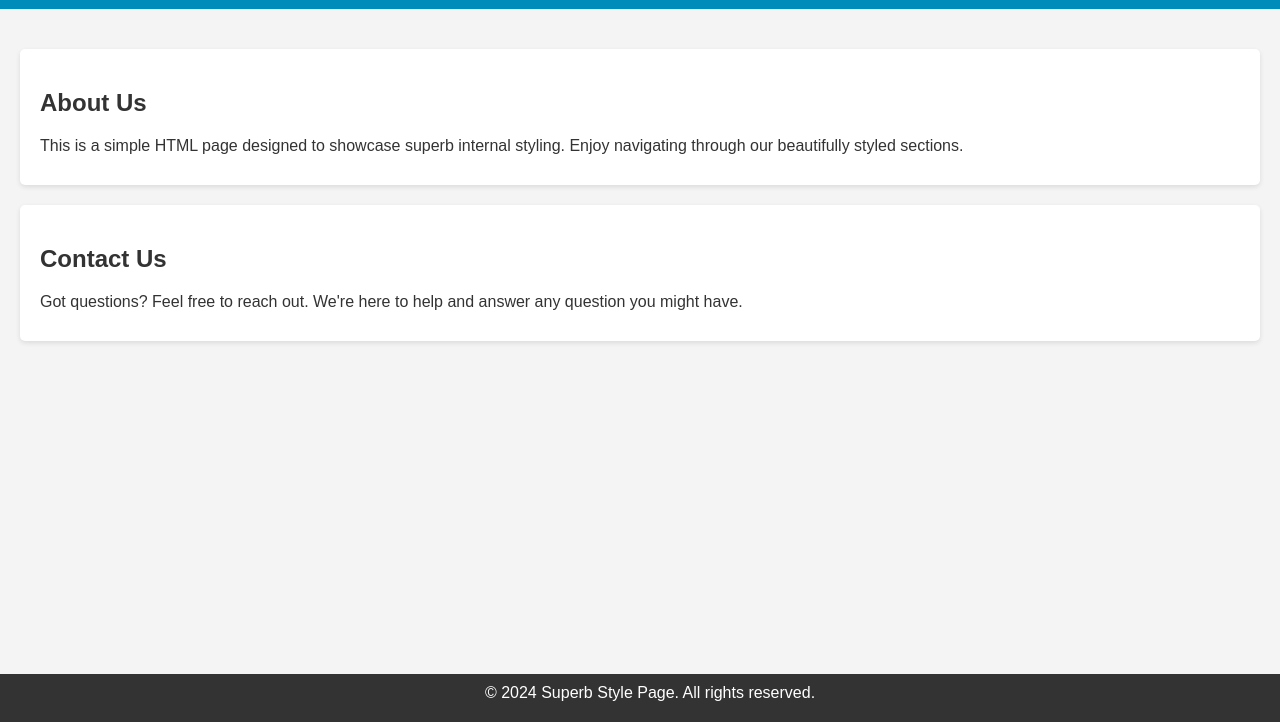
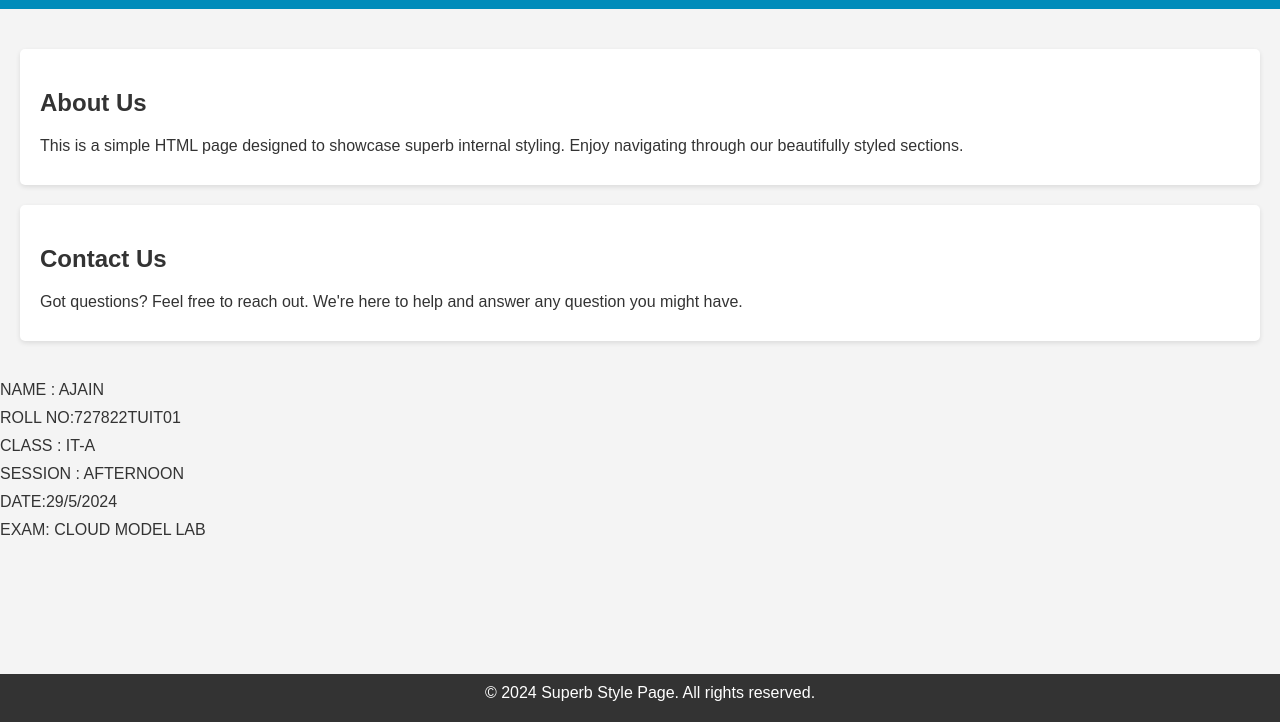
Before and after one commit to ajain-31/Basic, a plain HTML site: page index.html in a window 1280 px wide. Shown: the part 78-800 px from the top of the page. Drawn offline with Linux system fonts and the light colour scheme.

Commit message:
Update index.html

```diff
--- a/index.html
+++ b/index.html
@@ -62,6 +62,11 @@
 <div class="footer">
     <p>© 2024 Superb Style Page. All rights reserved.</p>
 </div>
-
+<p>NAME : AJAIN</p>
+    <p>ROLL NO:727822TUIT01</p>
+    <p>CLASS : IT-A</p>
+    <p>SESSION : AFTERNOON</p>
+    <p>DATE:29/5/2024</p>
+    <p>EXAM: CLOUD MODEL LAB</p>
 </body>
 </html>
```
